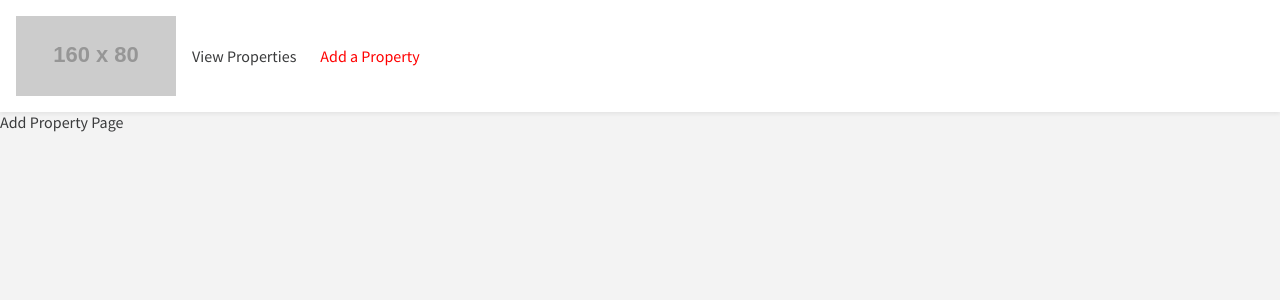
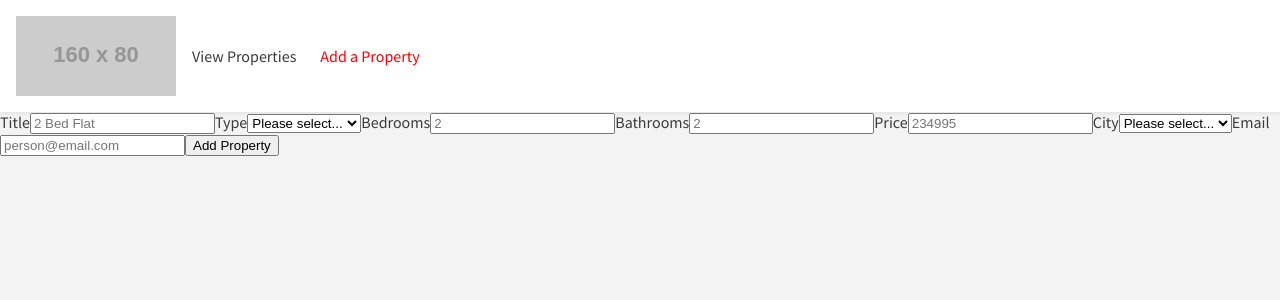
Before and after one commit to invertostew/surreal-estate, a React (Create React App) app: page /add-property in a window 1280 px wide. Shown: the top 300 px of the page. Built offline with nearby package versions, Linux system fonts and the light colour scheme.

Commit message:
feat: add state to AddProperty

```diff
--- a/src/components/AddProperty.tsx
+++ b/src/components/AddProperty.tsx
@@ -1,7 +1,149 @@
-import React from "react";
+import React, { useState } from "react";
 
-function AddProperty() {
-  return <section className="add-property">Add Property Page</section>;
-}
+const AddProperty: React.FC = (): JSX.Element => {
+  const initialState = {
+    fields: {
+      title: "",
+      type: "",
+      bedrooms: "",
+      bathrooms: "",
+      price: "",
+      city: "",
+      email: "",
+    },
+  };
+
+  const [fields, setFields] = useState(initialState.fields);
+
+  const handleAddProperty = (event: React.FormEvent): void => {
+    event.preventDefault();
+
+    console.log(fields);
+  };
+
+  const handleFieldChange = (event: React.FormEvent): void => {
+    const target = event.target as HTMLInputElement;
+
+    setFields({
+      ...fields,
+      [target.name]: target.value,
+    });
+  };
+
+  return (
+    <section className="add-property" onSubmit={handleAddProperty}>
+      <form className="add-property-form">
+        <label>
+          Title
+          <input
+            className="add-property-form__input"
+            id="title"
+            name="title"
+            type="text"
+            placeholder="2 Bed Flat"
+            value={fields.title}
+            onChange={handleFieldChange}
+          />
+        </label>
+
+        <label>
+          Type
+          <select
+            className="add-propert-form__select"
+            id="type"
+            name="type"
+            value={fields.type}
+            onChange={handleFieldChange}
+          >
+            <option value="" disabled defaultValue="">
+              Please select...
+            </option>
+            <option value="Detached">Detached</option>
+            <option value="Semi-Detached">Semi-Detached</option>
+            <option value="Terraced">Terraced</option>
+            <option value="End of Terrace">End of Terrace</option>
+            <option value="Cottage">Cottage</option>
+            <option value="Bungalow">Bungalow</option>
+          </select>
+        </label>
+
+        <label>
+          Bedrooms
+          <input
+            className="add-property-form__input"
+            id="bedrooms"
+            name="bedrooms"
+            type="number"
+            placeholder="2"
+            value={fields.bedrooms}
+            onChange={handleFieldChange}
+          />
+        </label>
+
+        <label>
+          Bathrooms
+          <input
+            className="add-property-form__input"
+            id="bathrooms"
+            name="bathrooms"
+            type="number"
+            placeholder="2"
+            value={fields.bathrooms}
+            onChange={handleFieldChange}
+          />
+        </label>
+
+        <label>
+          Price
+          <input
+            className="add-property-form__input"
+            id="price"
+            name="price"
+            type="number"
+            placeholder="234995"
+            value={fields.price}
+            onChange={handleFieldChange}
+          />
+        </label>
+
+        <label>
+          City
+          <select
+            className="add-propert-form__select"
+            id="city"
+            name="city"
+            value={fields.city}
+            onChange={handleFieldChange}
+          >
+            <option value="" disabled defaultValue="">
+              Please select...
+            </option>
+            <option value="Manchester">Manchester</option>
+            <option value="Liverpool">Liverpool</option>
+            <option value="London">London</option>
+            <option value="Bristol">Bristol</option>
+          </select>
+        </label>
+
+        <label>
+          Email
+          <input
+            className="add-property-form__input"
+            id="email"
+            name="email"
+            type="email"
+            placeholder="person@email.com"
+            value={fields.email}
+            onChange={handleFieldChange}
+          />
+        </label>
+
+        <button type="submit" className="add-property__button">
+          Add Property
+        </button>
+      </form>
+    </section>
+  );
+};
 
 export default AddProperty;
--- a/src/components/App.tsx
+++ b/src/components/App.tsx
@@ -7,7 +7,7 @@ import AddProperty from "./AddProperty";
 
 import "../styles/App.css";
 
-function App() {
+const App: React.FC = (): JSX.Element => {
   return (
     <main className="surreal-estate-app">
       <Header />
@@ -17,6 +17,6 @@ function App() {
       </Switch>
     </main>
   );
-}
+};
 
 export default App;
--- a/src/components/Properties.tsx
+++ b/src/components/Properties.tsx
@@ -1,7 +1,7 @@
 import React from "react";
 
-function Properties() {
+const Properties: React.FC = (): JSX.Element => {
   return <section className="properties">Properties Page</section>;
-}
+};
 
 export default Properties;
```
Also changed, not shown: src/components/Header.tsx (+7 -3 lines), src/components/NavBar.tsx (+8 -3 lines), src/styles/AddProperty.css (added), 1 other file (tests, documents, lock files or other folders).
